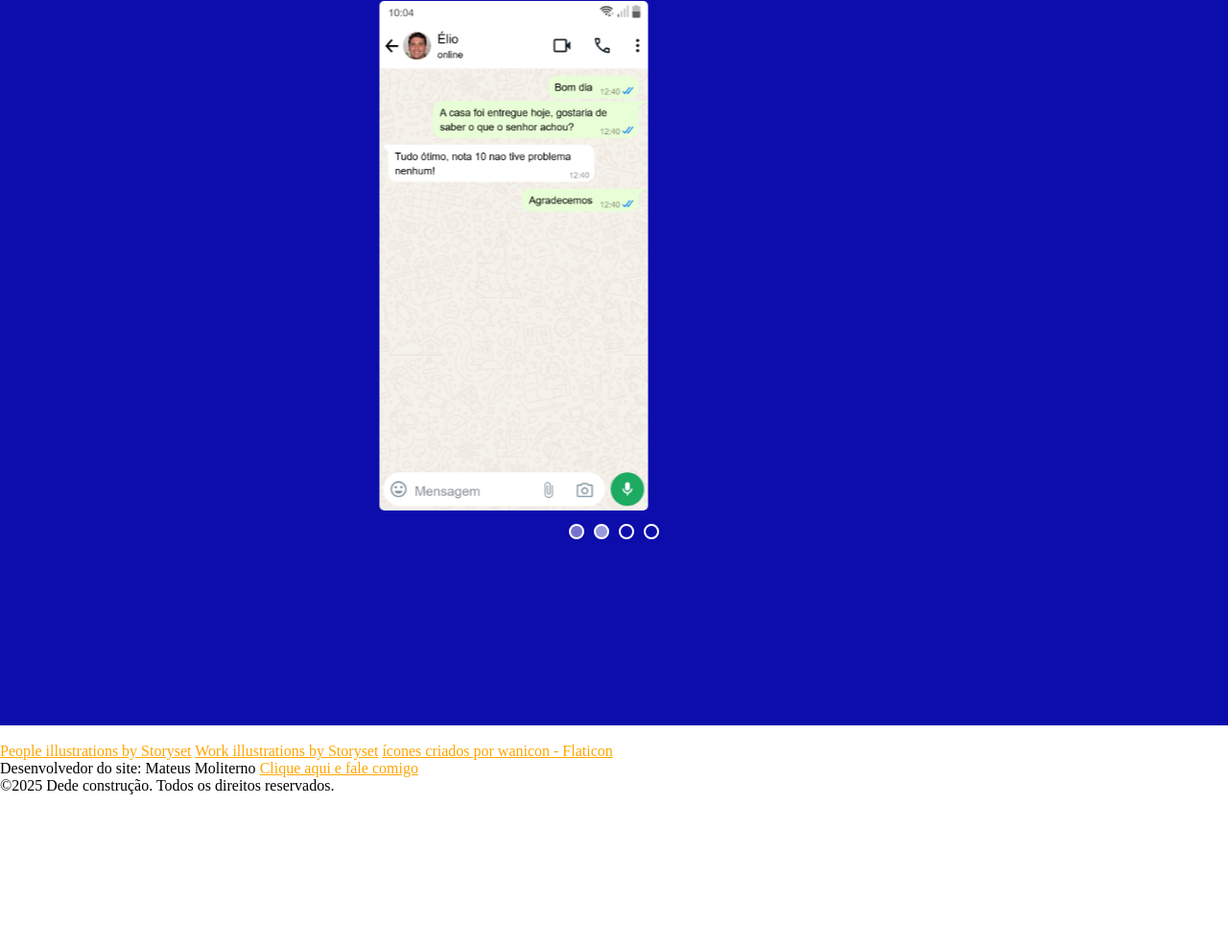
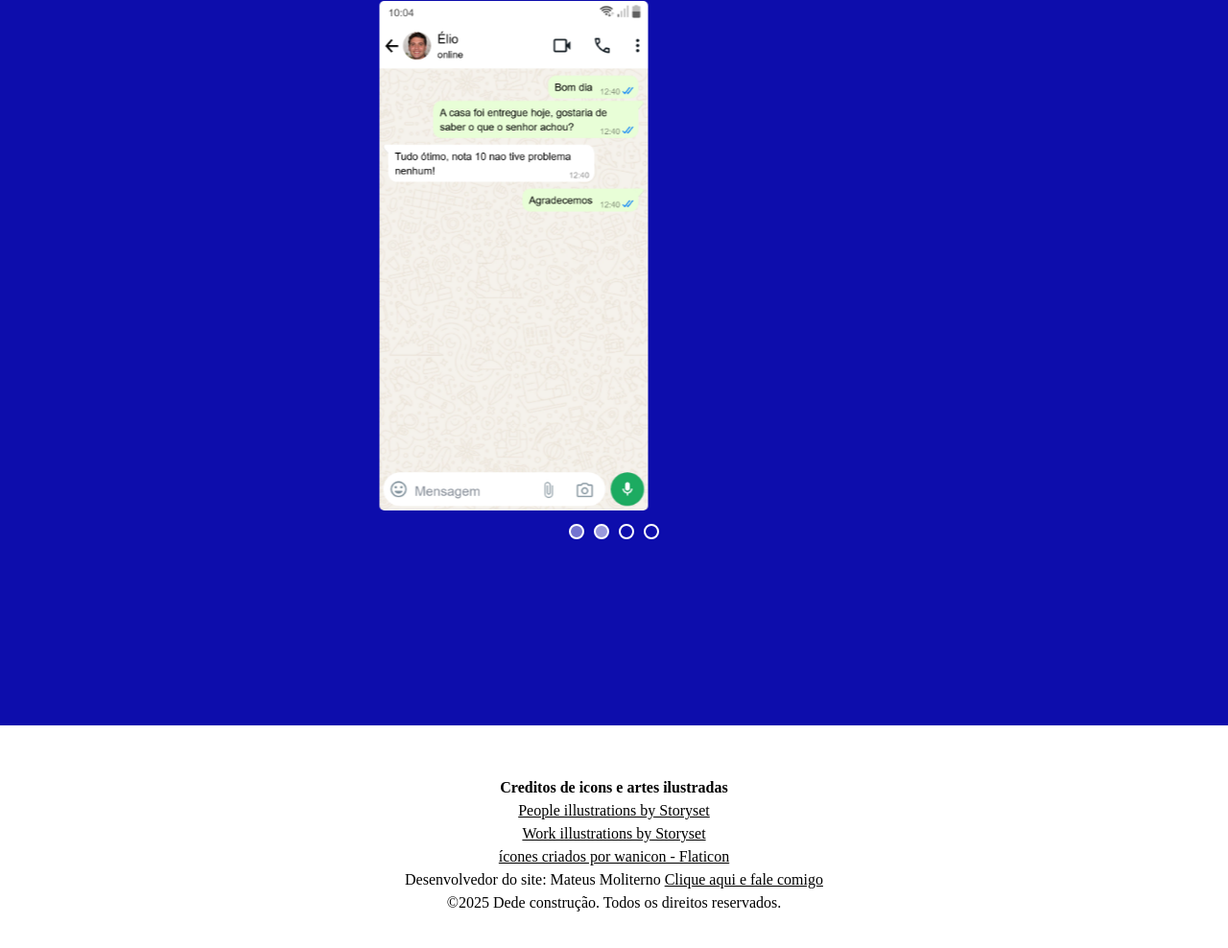
Before and after one commit to MateusMoliterno/Landingpageconstrutora, a plain HTML site: page index.html in a window 1280 px wide. Shown: the part 4612-5600 px from the top of the page at 96% size. Before the commit the page ends 5440 px from the top, so only its background shows below. Drawn offline with Linux system fonts and the light colour scheme; files whose address does not match are found by name; a web font is replaced by a local one.

Commit message:
estilização

```diff
--- a/src/styles/clientes.css
+++ b/src/styles/clientes.css
@@ -148,26 +148,26 @@
     text-align: center;
 }
 .tittlecredits1{
-   color: white;
+   color: black;
    font-size: 16px;
 }
-.credits{
+
+footer{
+    background-color: white;
+    text-align: center;
+    justify-content: center;
     display: flex;
     flex-direction: column;
-    align-items: center;
-    justify-content: center;
-    /* border: solid black 3px; */
-    /* margin-right: 950px; */
-    margin-top: 120px;
+    gap: 6px;
+    height: 250px;
 
 }
 
-.textcredits{
-    display: flex;
-    flex-direction: column;
-    align-items: center;
-    font-size: 14px;
+.footer a {
+    color: black;
 }
+
+
 
 @media (min-width: 800px) and (max-width:1100px){
 
```
